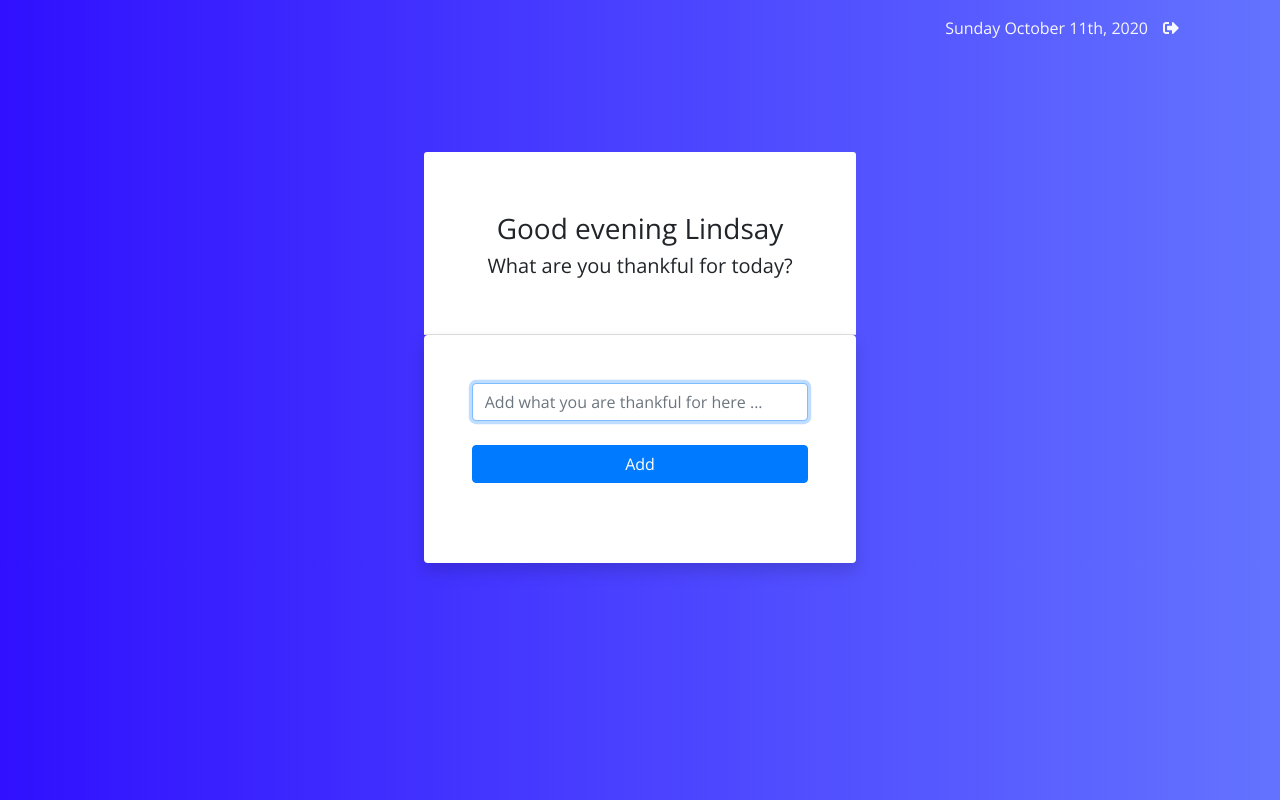
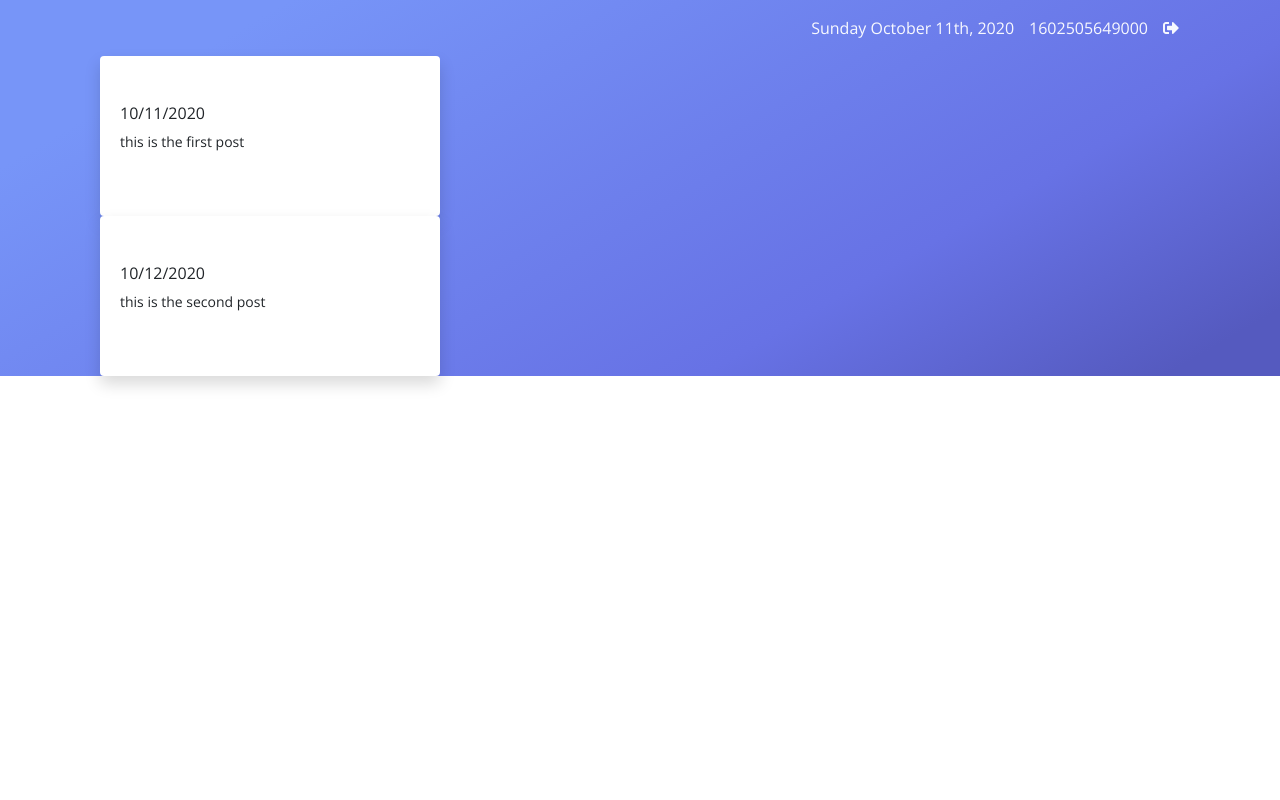
Before and after one commit to lindsayRae/gratitudes-pg, a React app in the folder client/: page / in a window 1280 px wide. Built offline with nearby package versions, Linux system fonts and the light colour scheme.

Commit message:
feat - added starting structure for all posts

```diff
--- a/client/src/App/App.css
+++ b/client/src/App/App.css
@@ -6,13 +6,17 @@
   }
 
   body {
-    background: linear-gradient(
-      90deg,
-      rgba(48, 16, 255, 1) 0%,
-      rgba(100, 115, 255, 1) 100%
-    );
+
+    background: linear-gradient(150deg, #7795f8 15%, #6772e5 70%, #555abf 94%);
+    background-repeat: no-repeat;
   }
-  .grat-app {
+
+.description {
+  font-size: 0.875rem;
+}
+
+
+  /* .grat-app {
     display: flex;
     flex-direction: column;
     justify-content: flex-start;
@@ -143,4 +147,4 @@
 
   .edit-icon {
     color: #fff;
-  }
+  } */
--- a/client/src/App/App.js
+++ b/client/src/App/App.js
@@ -3,36 +3,42 @@ import React from 'react';
 // import GratitudeForm from './pages/GratitudeForm';
 import GratitudeList from './pages/GratitudeList';
 import HeaderRow from './Header/Header';
-
+import PostedGrats from './pages/PostedGrats/PostedGrats';
 import './App.css';
 // import Home from './pages/Home';
 // import List from './pages/List';
 
+const posts = [
+  {
+    id: '654',
+    date: '10/11/2020',
+    dailyGratitude: 'this is the first post',
+  },
+  {
+    id: '650',
+    date: '10/12/2020',
+    dailyGratitude: 'this is the second post',
+  },
+];
+
+//  LINDSA YPICK UP : strapi section 6 #22
 function App() {
   return (
     <div className='container'>
       <HeaderRow />
-      <GratitudeList />
+      {
+        posts.map((post) => (
+          <PostedGrats
+            key={post.id}
+            date={post.date}
+            dailyGratitude={post.dailyGratitude}
+          />
+        ))
+      }
+
+      {/* <GratitudeList /> */}
     </div>
   );
 }
-/* eslint-disable */
-// class App extends Component {
-//   render() {
-//     const App = () => (
-//       <div>
-//         <Switch>
-//           <Route exact path='/' component={Home}/>
-//           <Route path='/list' component={List}/>
-//         </Switch>
-//       </div>
-//     );
-//     return (
-//       <Switch>
-//         <App/>
-//       </Switch>
-//     );
-//   }
-// }
 
 export default App;
--- a/client/src/App/Header/Header.js
+++ b/client/src/App/Header/Header.js
@@ -10,6 +10,7 @@ function HeaderRow() {
   return (
         <nav className="gratNavbar">
             <div>Sunday October 11th, 2020</div>
+            <div>{Date.now()}</div>
             <FontAwesomeIcon icon={faSignOutAlt} />
         </nav>
   );
--- /dev/null
+++ b/client/src/App/pages/DailyQuote/DailyQuote.css
@@ -0,0 +1,3 @@
+.quoteContainer {
+    text-align: center;
+}
--- /dev/null
+++ b/client/src/App/pages/DailyQuote/DailyQuote.js
@@ -0,0 +1,23 @@
+import React from 'react';
+import quoteContainer from './DailyQuote.css';
+
+const quoteData = {
+  q: 'Even though you are on the right track - you will get run over if you just sit there.',
+  a: 'Will Rogers',
+  h: '<blockquote>&ldquo;Even though you are on the right track - you will get run over if you just sit there.&rdquo; &mdash; <footer>Will Rogers</footer></blockquote>',
+};
+
+export default () => {
+  const quote = quoteData.q
+  const author = quoteData.a
+
+  console.log('quote: ', quote)
+  return(
+    <div className='quoteContainer'>
+    <div>{quote}</div>
+    <hr></hr>
+    <div>{author}</div>
+  </div>
+  )
+
+};
--- a/client/src/App/pages/GratitudeList.js
+++ b/client/src/App/pages/GratitudeList.js
@@ -1,4 +1,5 @@
 import React, { useState } from 'react';
+import DailyQuote from './DailyQuote/DailyQuote';
 import Gratitude from './Gratitude';
 import GratitudeForm from './GratitudeForm';
 
@@ -42,19 +43,21 @@ function GratitudeList() {
         <div style={{ paddingTop: '6rem' }} className='container'>
           <div className='row justify-content-center'>
             <div className='col-lg-5'>
+            <div className='shadow border-0 card'>
               <div className='bg-white pb-5 card-header'>
                   <div className='text-center mt-5'>
                     <h3>Good evening <span>Lindsay</span></h3>
                     <h5>What are you thankful for today?</h5>
                   </div>
               </div>
-              <div className='shadow border-0 card'>
+
                 <div className='px-lg-5 py-lg-5 card-body'>
                   <GratitudeForm onSubmit={addGrat}/>
                   <Gratitude grats={grats}
                       completeGrat={completeGrat}
                       removeGrat={removeGrat}
                       updateGrat={updateGrat}/>
+                  <DailyQuote />
                 </div>
               </div>
             </div>
--- /dev/null
+++ b/client/src/App/pages/PostedGrats/PostedGrats.js
@@ -0,0 +1,24 @@
+import React from 'react';
+
+export default ({ id, date, dailyGratitude }) => (
+      <section className='section section-lg pt-lg-0 mt--200'>
+            <div className='container'>
+                <div className='row justify-content-center'>
+                    <div className='col-lg-12'>
+                        <div className='row-grid row'>
+                            <div className='col-lg-4'>
+                                <div className='card shadow border-0'>
+                                    <div className='py-5 card-body'>
+                                        <h6>{date}</h6>
+                                        <p className='description'>{dailyGratitude}</p>
+                                    </div>
+                                </div>
+                            </div>
+                        </div>
+                    </div>
+                </div>
+            </div>
+
+      </section>
+
+);
--- a/client/src/index.js
+++ b/client/src/index.js
@@ -1,12 +1,20 @@
 import React from 'react';
-import { render } from 'react-dom';
-import { BrowserRouter } from 'react-router-dom';
+// import { render } from 'react-dom';
+import ReactDOM from 'react-dom';
+// import { BrowserRouter } from 'react-router-dom';
 
 import App from './App/App';
 import 'bootstrap/dist/css/bootstrap.min.css';
 
-render((
-    <BrowserRouter>
-        <App/>
-    </BrowserRouter>
-), document.getElementById('root'));
+ReactDOM.render(
+    <React.StrictMode>
+        <App />
+    </React.StrictMode>,
+    document.getElementById('root'),
+);
+
+// render((
+//     <BrowserRouter>
+//         <App/>
+//     </BrowserRouter>
+// ), document.getElementById('root'));
```
Also changed, not shown: client/.eslintrc.js.
